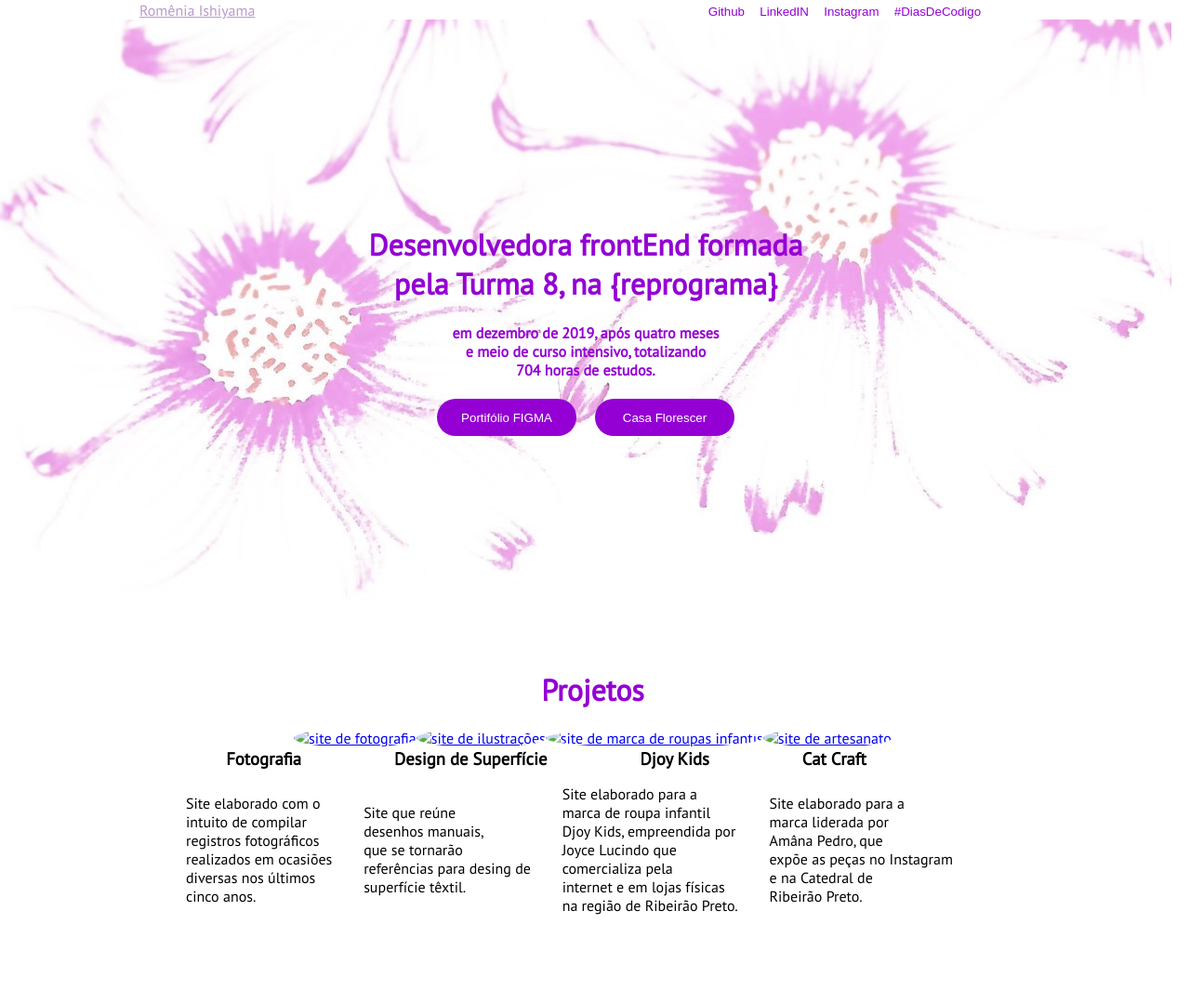
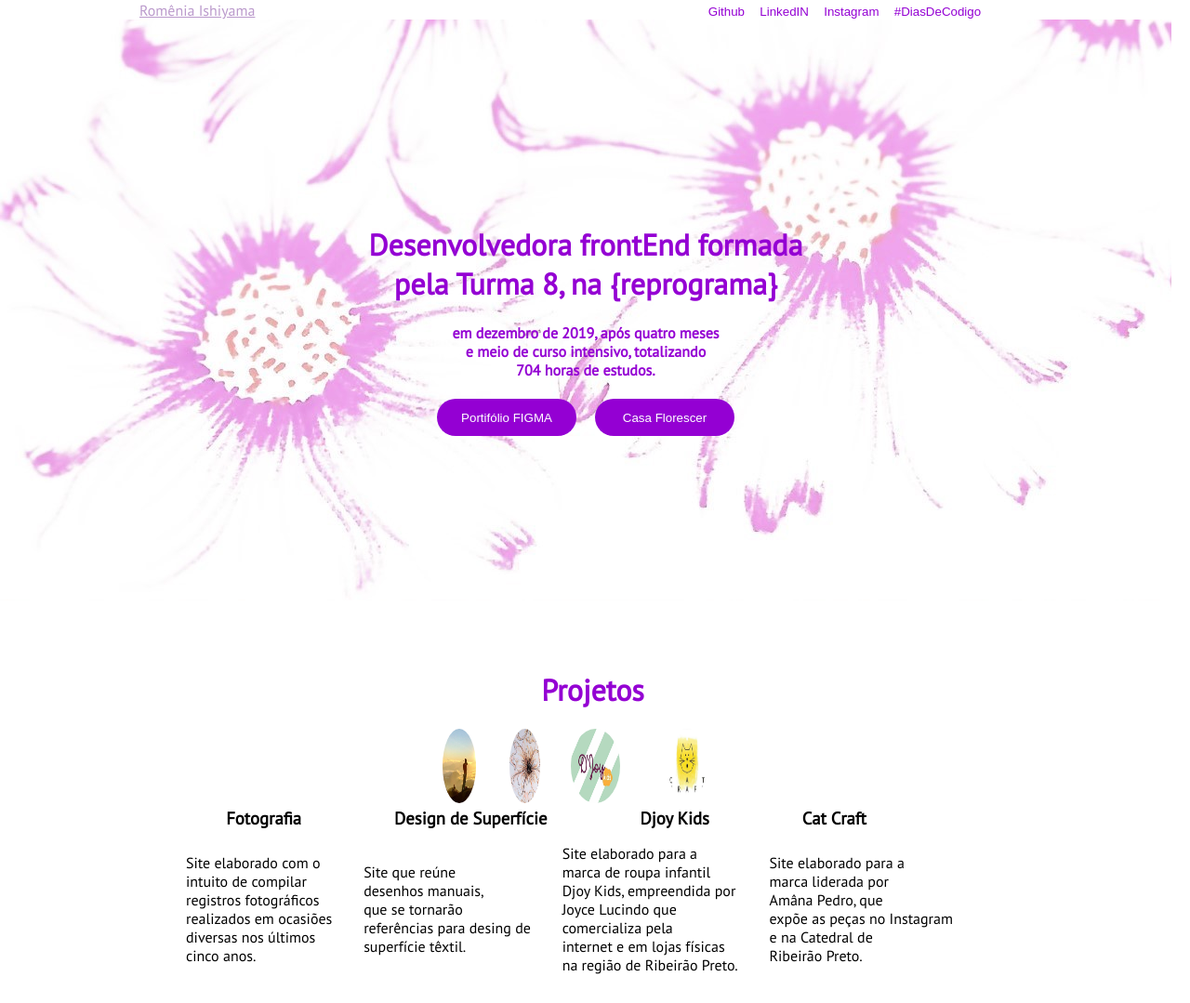
Before and after one commit to romsishiyama/testefullbarfrontend2, a plain HTML site: page index.html in a window 1280 px wide. Shown: the top 1079 px of the page at 93% size. Drawn offline with Linux system fonts and the light colour scheme.

Commit message:
Add files via upload

```diff
--- a/index.html
+++ b/index.html
@@ -51,12 +51,12 @@
 
     <div class="site1">
         <a class="fotograf" href="https://romsishiyama.github.io/portifolioromeniafotografia/" target="_blank"><img class="redonda"
-                src="./img/Site_de_Fotografia/img/logo.jpeg" alt="site de fotografia"></a>
-        <a href="https://romsishiyama.github.io/ilustracoes/" target="_blank"><img class="redonda" src="./img/Estampas/img/10.jpg"
+                src="./img/logo.jpeg" alt="site de fotografia"></a>
+        <a href="https://romsishiyama.github.io/ilustracoes/" target="_blank"><img class="redonda" src="./img/3.jpg"
                 alt="site de ilustrações"></a>
-        <a class="fotograf" href="https://romsishiyama.github.io/djoykidsmarcainfantil/" target="_blank"><img class="redonda" src="./img/DjoyKids/img/logo.png"
+        <a class="fotograf" href="https://romsishiyama.github.io/djoykidsmarcainfantil/" target="_blank"><img class="redonda" src="./img/logo.png"
                 alt="site de marca de roupas infantis"></a>
-        <a class="fotograf" href="https://romsishiyama.github.io/catcraftartesanato/" target="_blank"><img class="redonda" src="./img/catcraft/img/logo.jpeg"
+        <a class="fotograf" href="https://romsishiyama.github.io/catcraftartesanato/" target="_blank"><img class="redonda" src="./img/logo2.jpeg"
                 alt="site de artesanato"></a>
     </div>
 
```
Also changed, not shown: img/3.jpg (added), img/logo.jpeg (added), img/logo.png (added), img/logo2.jpeg (added).
